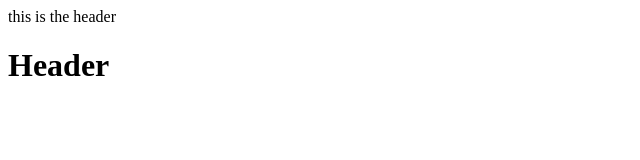
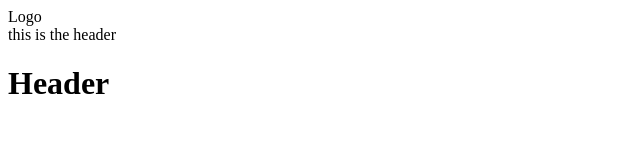
Before and after one commit to TiffanySkare/tomato, a plain HTML site: page index.html in a window 1280 px wide. Shown: the whole page, without its empty margins (0-640 px from the left). Drawn offline with Linux system fonts and the light colour scheme.

Commit message:
added logo

```diff
--- a/index.html
+++ b/index.html
@@ -8,6 +8,9 @@
 </head>
 <body>
     <header>
+        <div>
+            Logo
+        </div>
         this is the header
     </header>
     <main>
```
